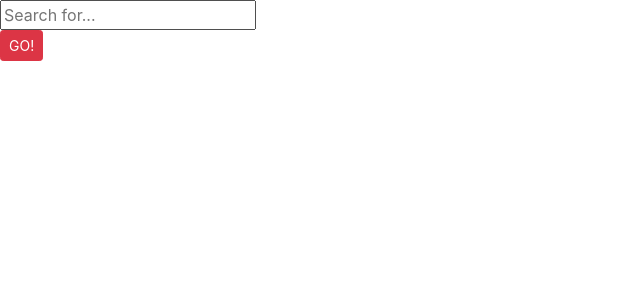
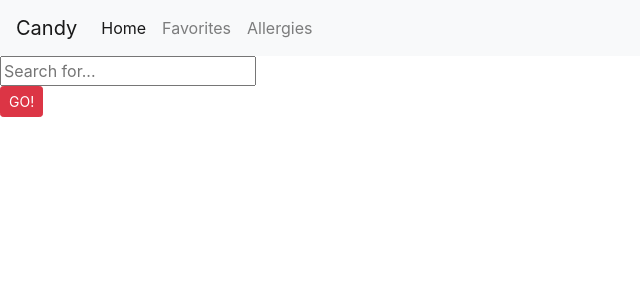
Before and after one commit to jman11111/SEPhotoApp, a React (Create React App) app in the folder client/apple/: page / in a window 1280 px wide. Shown: the top 300 px of the page, without its empty margins (0-640 px from the left). Built offline with nearby package versions, Linux system fonts and the light colour scheme.

Commit message:
NavBar created, need to move search bar and button in search-button branch

```diff
--- a/client/apple/src/App.js
+++ b/client/apple/src/App.js
@@ -3,11 +3,13 @@
 import "./App.css";
 import Search from "./components/Search";
 import Button from "./components/button";
+import NavBar from "./components/navbar";
 
 class App extends Component {
   render() {
     return (
       <React.Fragment>
+        <NavBar />
         <Search />
       </React.Fragment>
     );
--- /dev/null
+++ b/client/apple/src/components/navbar.jsx
@@ -0,0 +1,40 @@
+import React, { Component } from "react";
+
+class NavBar extends Component {
+  state = {};
+  render() {
+    return (
+      <nav class="navbar navbar-expand-lg navbar-light bg-light">
+        <a class="navbar-brand" href="#">
+          Candy
+        </a>
+        <button
+          class="navbar-toggler"
+          type="button"
+          data-toggle="collapse"
+          data-target="#navbarNavAltMarkup"
+          aria-controls="navbarNavAltMarkup"
+          aria-expanded="false"
+          aria-label="Toggle navigation"
+        >
+          <span class="navbar-toggler-icon" />
+        </button>
+        <div class="collapse navbar-collapse" id="navbarNavAltMarkup">
+          <div class="navbar-nav">
+            <a class="nav-item nav-link active" href="#">
+              Home <span class="sr-only">(current)</span>
+            </a>
+            <a class="nav-item nav-link" href="#">
+              Favorites
+            </a>
+            <a class="nav-item nav-link" href="#">
+              Allergies
+            </a>
+          </div>
+        </div>
+      </nav>
+    );
+  }
+}
+
+export default NavBar;
```
